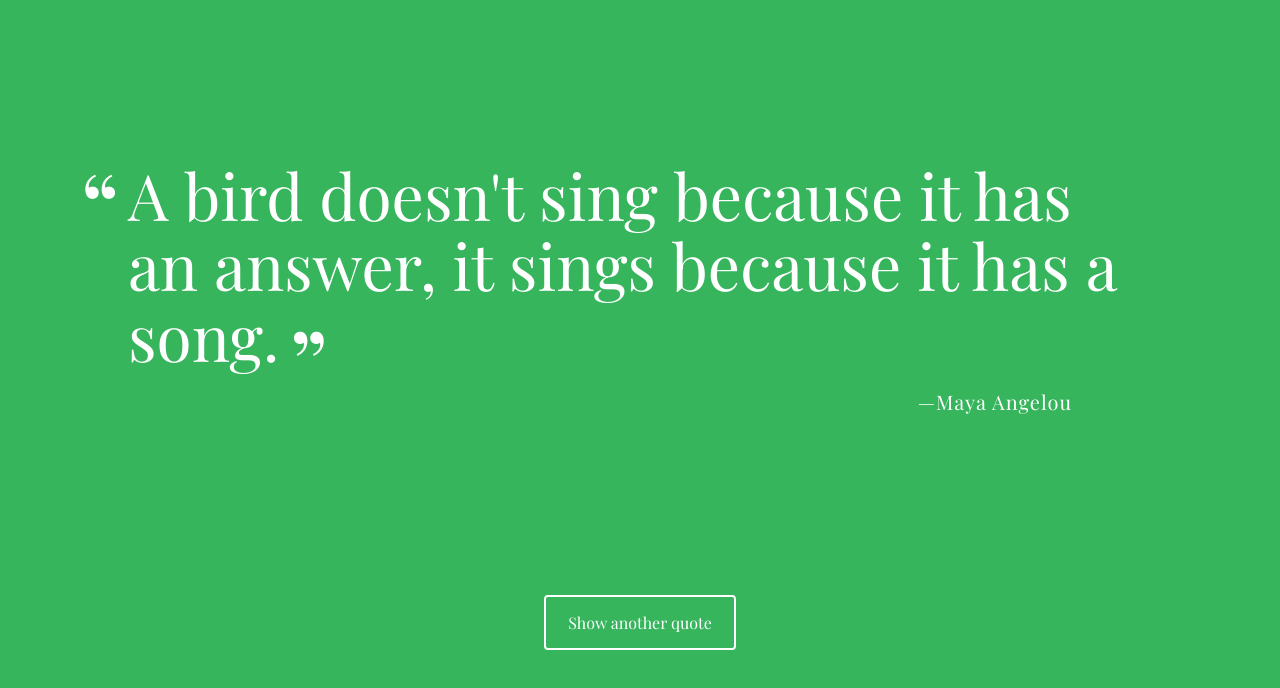
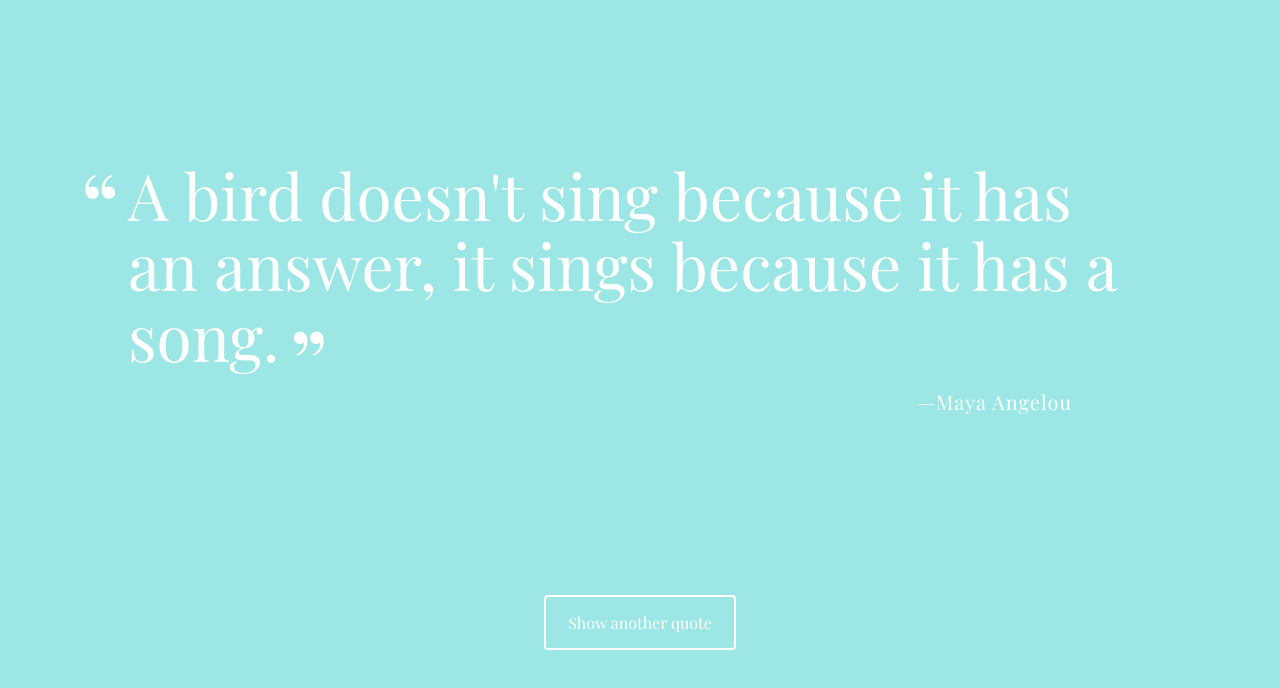
Before and after one commit to swalker9000/js_project_1, a plain HTML site: page index.html in a window 1280 px wide. Both pictures are taken after a click on the button "Show another quote". Drawn offline with nearby package versions, Linux system fonts and the light colour scheme; a web font is replaced by a local one.

Commit message:
random backgound color

```diff
--- a/index.html
+++ b/index.html
@@ -7,7 +7,7 @@
   <link rel="stylesheet" href="css/normalize.css">
   <link rel="stylesheet" href="css/styles.css">
 </head>
-<body>
+<body id="background">
   <div class="container">
     <div id="quote-box">
       <p class="quote">You can do anything but not everything</p>
--- a/js/script.js
+++ b/js/script.js
@@ -7,6 +7,7 @@ var index;
 var usedQuotes = [];
 var selectedQuote;
 var fullQuote;
+var rgbColor = "";
 
 //arrays and objects
 var quote = [
@@ -47,17 +48,34 @@ function quote_box(message) {
 	quoteBox.innerHTML = message;
 }
 
+function randomColor() {
+	var red = Math.floor(Math.random() * 256);
+	var blue = Math.floor(Math.random() * 256);
+	var green = Math.floor(Math.random() * 256);
+	rgbColor = "";
+	rgbColor += "rgb(" + red + ", " + blue + ", " + green + ")";
+	return rgbColor;
+}
+
 //selects random quote
 function getRandomQuote() {
  	index = Math.floor(Math.random() * ((quote.length + 1) - 1));
-
+ //checks to see if quote has been used
  	if (usedQuotes.indexOf(index) === -1) {
  		usedQuotes.push(index);
+ 		//randomizes background color
+ 		document.getElementById('background').style.backgroundColor = randomColor();
+ 		document.getElementById('loadQuote').style.backgroundColor = rgbColor;
+ 		console.log(quote[index]);
  		return quote[index];
- 	} else if (usedQuotes.indexOf(index) > -1 && usedQuotes.length !== quote.length) {
+ 	}
+  //checks to see if all quotes have been used at least once
+ 	else if (usedQuotes.indexOf(index) > -1 && usedQuotes.length !== quote.length) {
  		getRandomQuote();
  		return quote[index];
- 	} else {
+ 	}
+ //if al quotes have been used once - resets tracker and generates new quote
+ 	else {
  		usedQuotes.splice(0);
  		getRandomQuote();
  		return quote[index];
```
